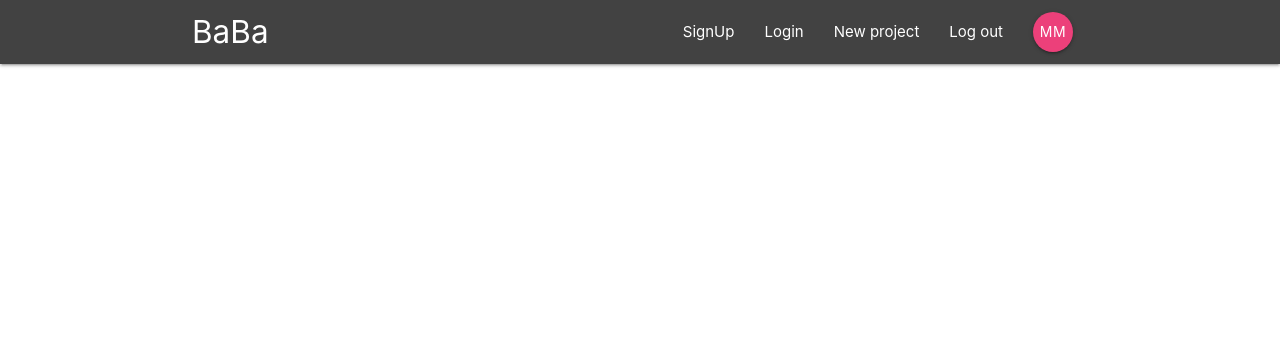
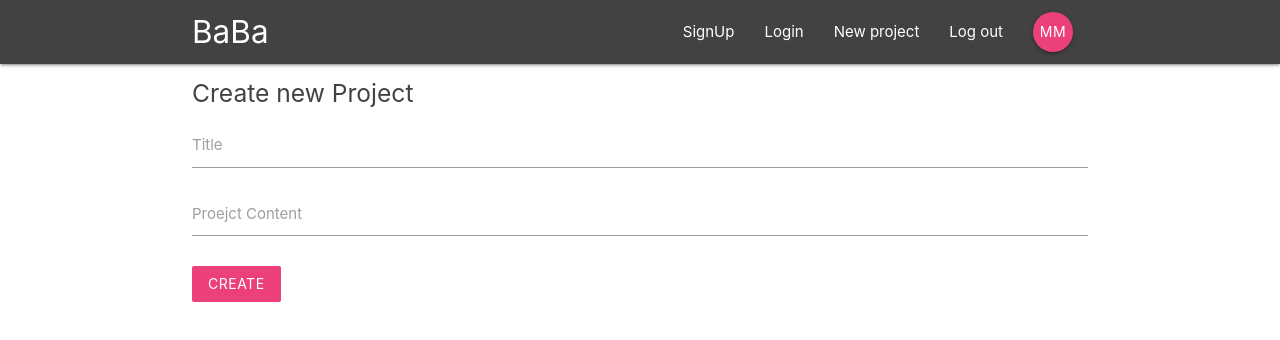
Before and after one commit to PortableSAM/React-Redux-Firebase-App-Tuto, a React (Create React App) app: page /Create in a window 1280 px wide. Shown: the top 340 px of the page. Built offline with nearby package versions, Linux system fonts and the light colour scheme.

Commit message:
CreateProjcet component

```diff
--- a/src/App.js
+++ b/src/App.js
@@ -5,6 +5,7 @@
 import ProjectDetails from "./components/project/ProjectDetails";
 import SignIn from "./components/auth/SignIn";
 import SignUp from "./components/auth/SignUp";
+import CreateProject from "./components/project/CreatePsoject";
 
 class App extends Component {
   render() {
@@ -17,6 +18,7 @@
             <Route path="/Project/:id" component={ProjectDetails} />
             <Route path="/Signin" component={SignIn} />
             <Route path="/Signup" component={SignUp} />
+            <Route path="/Create" component={CreateProject} />
           </Switch>
         </div>
       </BrowserRouter>
--- a/src/components/project/CreatePsoject.js
+++ b/src/components/project/CreatePsoject.js
@@ -0,0 +1,43 @@
+import React, { Component } from "react";
+
+export class CreateProject extends Component {
+  state = {
+    title: "",
+    content: ""
+  };
+  handleChange = e => {
+    this.setState({
+      [e.target.id]: e.target.value
+    });
+  };
+  handleSubmit = e => {
+    e.preventDefault();
+    console.log(this.state);
+  };
+  render() {
+    return (
+      <div className="container">
+        <form onSubmit={this.handleSubmit} className="white">
+          <h5 className="grey-text text-darken-3">Create new Project</h5>
+          <div className="input-field">
+            <label htmlFor="title">Title</label>
+            <input type="text" id="title" onChange={this.handleChange} />
+          </div>
+          <div className="input-field">
+            <label htmlFor="content">Proejct Content</label>
+            <textarea
+              id="content"
+              className="materialize-textarea"
+              onChange={this.handleChange}
+            ></textarea>
+          </div>
+          <div className="input-field">
+            <button className="btn pink lighten-1 z-depth-0">Create</button>
+          </div>
+        </form>
+      </div>
+    );
+  }
+}
+
+export default CreateProject;
```
